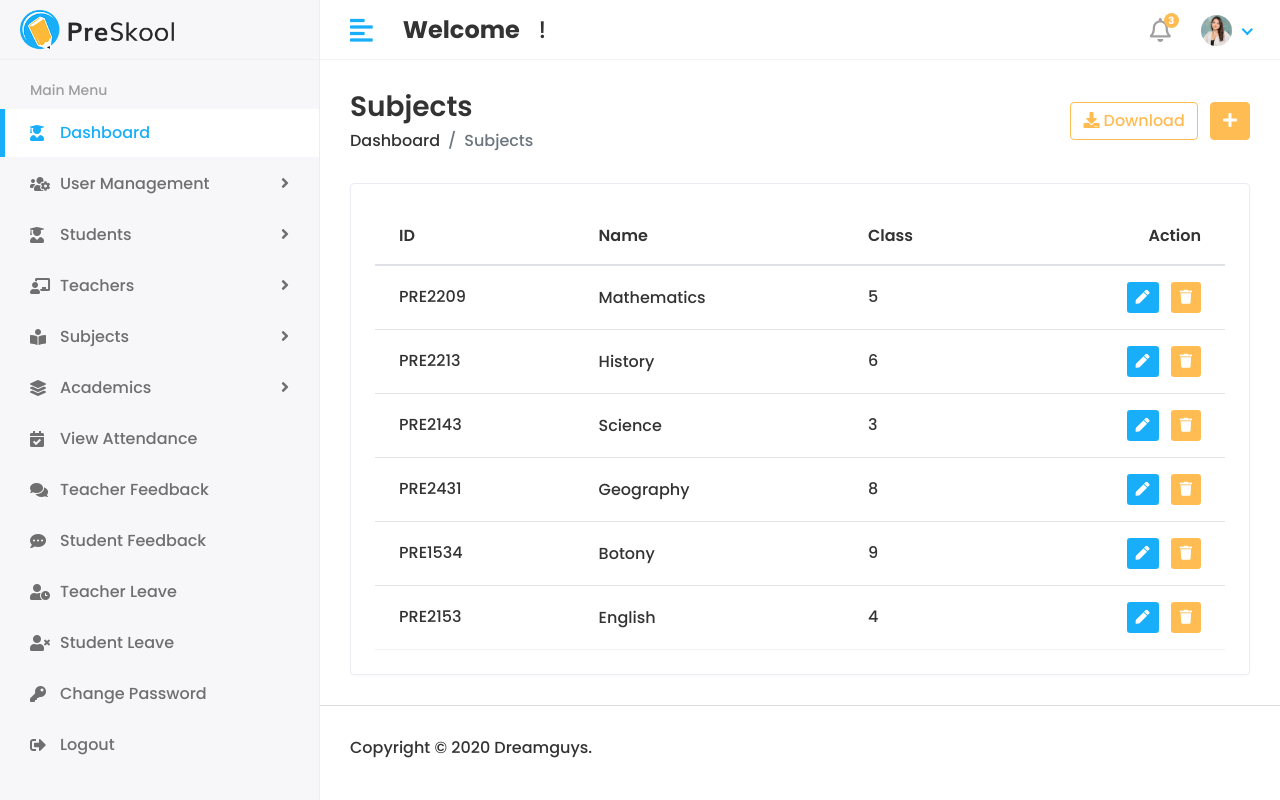
After one commit to RAKIB6348/Student-Mangement-System, a Django app: page /academic/subject-list/ in a window 1280 px wide. The commit adds this page. Run offline with Django 5.2, Linux system fonts and the light colour scheme; some libraries are stand-ins or nearby versions.

Commit message:
create urls for subject

```diff
--- a/academic/urls.py
+++ b/academic/urls.py
@@ -2,7 +2,12 @@ from django.urls import path
 from .views import *
 
 urlpatterns = [
+
+    # subject urls
     path('add-subject/', add_subject, name='add_subject'),
+    path('subject-list/', subject_list, name='subject_list'),
+    path('edit-subject/', edit_subject, name='edit_subject'),
+
     path('add-section/', add_section, name='add_section'),
     path('add-session/', add_session, name='add_session'),
     path('add-class/', add_class, name='add_class'),
--- a/academic/views.py
+++ b/academic/views.py
@@ -1,10 +1,20 @@
 from django.shortcuts import render
 
 # Create your views here.
+def subject_list(request):
+
+    return render(request, 'Academic/subject/subject_list.html')
+
+
 def add_subject(request):
 
-    return render(request, 'Academic/add_subject.html')
+    return render(request, 'Academic/subject/add_subject.html')
 
+
+def edit_subject(request):
+
+
+    return render(request, 'Academic/subject/edit_subject.html')
 
 
 
--- /dev/null
+++ b/templates/Academic/subject/subject_list.html
@@ -0,0 +1,160 @@
+{% extends "base.html" %}
+
+{% block content %}
+
+
+<div class="content container-fluid">
+               <div class="page-header">
+                  <div class="row align-items-center">
+                     <div class="col">
+                        <h3 class="page-title">Subjects</h3>
+                        <ul class="breadcrumb">
+                           <li class="breadcrumb-item"><a href="index.html">Dashboard</a></li>
+                           <li class="breadcrumb-item active">Subjects</li>
+                        </ul>
+                     </div>
+                     <div class="col-auto text-right float-right ml-auto">
+                        <a href="#" class="btn btn-outline-primary mr-2"><i class="fas fa-download"></i> Download</a>
+                        <a href="add-subject.html" class="btn btn-primary"><i class="fas fa-plus"></i></a>
+                     </div>
+                  </div>
+               </div>
+               <div class="row">
+                  <div class="col-sm-12">
+                     <div class="card card-table">
+                        <div class="card-body">
+                           <div class="table-responsive">
+                              <table class="table table-hover table-center mb-0 datatable">
+                                 <thead>
+                                    <tr>
+                                       <th>ID</th>
+                                       <th>Name</th>
+                                       <th>Class</th>
+                                       <th class="text-right">Action</th>
+                                    </tr>
+                                 </thead>
+                                 <tbody>
+                                    <tr>
+                                       <td>PRE2209</td>
+                                       <td>
+                                          <h2>
+                                             <a>Mathematics</a>
+                                          </h2>
+                                       </td>
+                                       <td>5</td>
+                                       <td class="text-right">
+                                          <div class="actions">
+                                             <a href="edit-subject.html" class="btn btn-sm bg-success-light mr-2">
+                                             <i class="fas fa-pen"></i>
+                                             </a>
+                                             <a href="#" class="btn btn-sm bg-danger-light">
+                                             <i class="fas fa-trash"></i>
+                                             </a>
+                                          </div>
+                                       </td>
+                                    </tr>
+                                    <tr>
+                                       <td>PRE2213</td>
+                                       <td>
+                                          <h2>
+                                             <a>History</a>
+                                          </h2>
+                                       </td>
+                                       <td>6</td>
+                                       <td class="text-right">
+                                          <div class="actions">
+                                             <a href="edit-subject.html" class="btn btn-sm bg-success-light mr-2">
+                                             <i class="fas fa-pen"></i>
+                                             </a>
+                                             <a href="#" class="btn btn-sm bg-danger-light">
+                                             <i class="fas fa-trash"></i>
+                                             </a>
+                                          </div>
+                                       </td>
+                                    </tr>
+                                    <tr>
+                                       <td>PRE2143</td>
+                                       <td>
+                                          <h2>
+                                             <a>Science</a>
+                                          </h2>
+                                       </td>
+                                       <td>3</td>
+                                       <td class="text-right">
+                                          <div class="actions">
+                                             <a href="edit-subject.html" class="btn btn-sm bg-success-light mr-2">
+                                             <i class="fas fa-pen"></i>
+                                             </a>
+                                             <a href="#" class="btn btn-sm bg-danger-light">
+                                             <i class="fas fa-trash"></i>
+                                             </a>
+                                          </div>
+                                       </td>
+                                    </tr>
+                                    <tr>
+                                       <td>PRE2431</td>
+                                       <td>
+                                          <h2>
+                                             <a>Geography</a>
+                                          </h2>
+                                       </td>
+                                       <td>8</td>
+                                       <td class="text-right">
+                                          <div class="actions">
+                                             <a href="edit-subject.html" class="btn btn-sm bg-success-light mr-2">
+                                             <i class="fas fa-pen"></i>
+                                             </a>
+                                             <a href="#" class="btn btn-sm bg-danger-light">
+                                             <i class="fas fa-trash"></i>
+                                             </a>
+                                          </div>
+                                       </td>
+                                    </tr>
+                                    <tr>
+                                       <td>PRE1534</td>
+                                       <td>
+                                          <h2>
+                                             <a>Botony</a>
+                                          </h2>
+                                       </td>
+                                       <td>9</td>
+                                       <td class="text-right">
+                                          <div class="actions">
+                                             <a href="edit-subject.html" class="btn btn-sm bg-success-light mr-2">
+                                             <i class="fas fa-pen"></i>
+                                             </a>
+                                             <a href="#" class="btn btn-sm bg-danger-light">
+                                             <i class="fas fa-trash"></i>
+                                             </a>
+                                          </div>
+                                       </td>
+                                    </tr>
+                                    <tr>
+                                       <td>PRE2153</td>
+                                       <td>
+                                          <h2>
+                                             <a>English</a>
+                                          </h2>
+                                       </td>
+                                       <td>4</td>
+                                       <td class="text-right">
+                                          <div class="actions">
+                                             <a href="edit-subject.html" class="btn btn-sm bg-success-light mr-2">
+                                             <i class="fas fa-pen"></i>
+                                             </a>
+                                             <a href="#" class="btn btn-sm bg-danger-light">
+                                             <i class="fas fa-trash"></i>
+                                             </a>
+                                          </div>
+                                       </td>
+                                    </tr>
+                                 </tbody>
+                              </table>
+                           </div>
+                        </div>
+                     </div>
+                  </div>
+               </div>
+            </div>
+
+{% endblock %}
--- a/templates/Includes/sidebar.html
+++ b/templates/Includes/sidebar.html
@@ -40,8 +40,8 @@
                 <li class="submenu">
                     <a href="#"><i class="fas fa-book-reader"></i> <span> Subjects</span> <span class="menu-arrow"></span></a>
                     <ul>
-                        <li><a href="#">Subject List</a></li>
-                        <li><a href="#">Subject Add</a></li>
+                        <li><a href="{% url 'add_subject' %}">Subject Add</a></li>
+                        <li><a href="{% url 'subject_list' %}">Subject List</a></li>
                         <li><a href="#">Subject Edit</a></li>
                     </ul>
                 </li>
```
Also changed, not shown: templates/Academic/subject/subject_list .html (added, +160 -0 lines), templates/Admin/register_admin.html (+6 -41 lines), db.sqlite3, templates/Academic/subject/add_subject.html (renamed from templates/Academic/add_subject.html), templates/Academic/subject/edit_subject.html (added).
